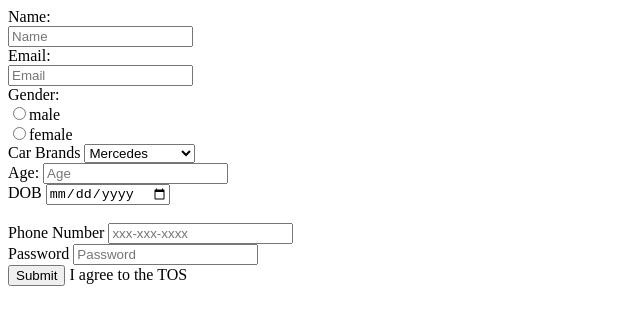
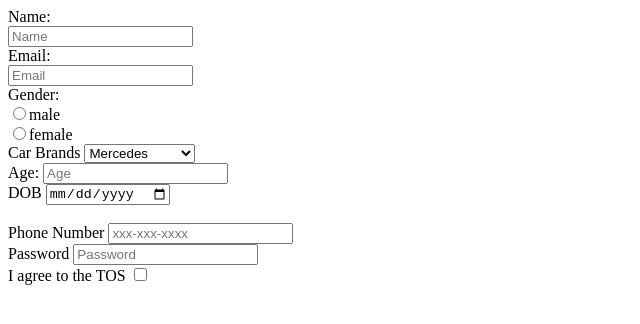
Before and after one commit to acciojob/signup-form-car-Vyshnavi1986, a website: page main.html in a window 1280 px wide. Shown: the whole page, without its empty margins (0-640 px from the left). Drawn offline with Linux system fonts and the light colour scheme.

Commit message:
created a submission

```diff
--- a/main.html
+++ b/main.html
@@ -30,8 +30,9 @@
   <input type="tel" id="tel" name="PhoneNumber" required="yes" placeholder="xxx-xxx-xxxx" id="phone" name="phone"><br>
   <label for="Password">Password</label>
 	<input type="password" required="yes" id="password" placeholder="Password"><br>
-	<input id="submit" type="submit" value="Submit">
+
 <label for="I agree to the TOS">I agree to the TOS</label>
+<input type="checkbox" required="yes" id=tos></input>
 
 	</form>
 	<!-- the entire body must be written by student -->
```
